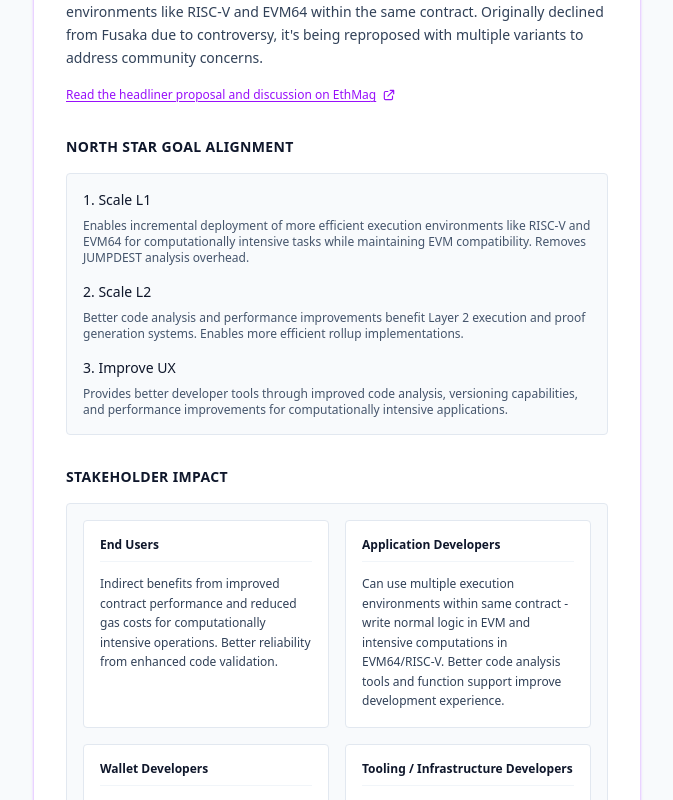
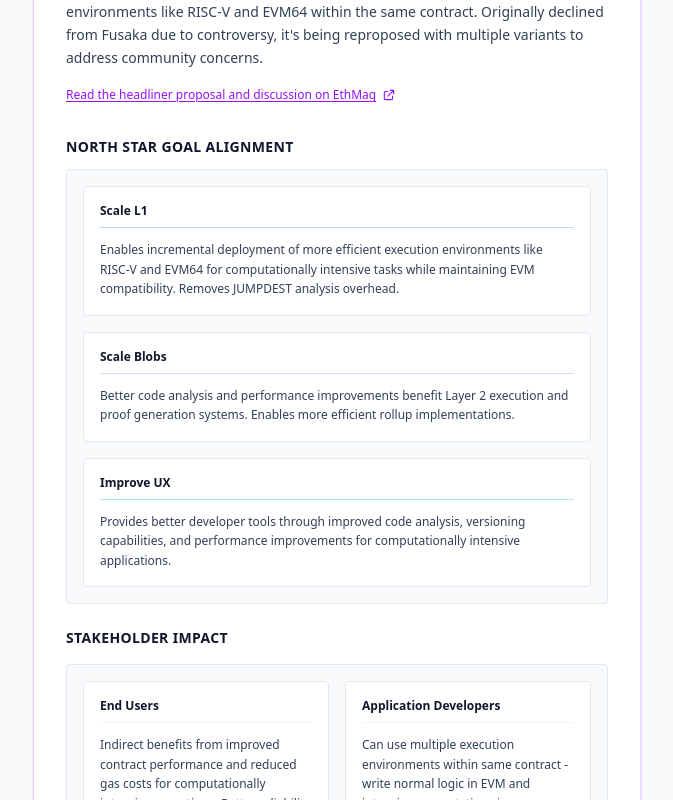
Before and after one commit to jmcpheron/forkcast, a React (Vite) app: page /upgrade/glamsterdam in a window 1280 px wide. Shown: the part 2060-2860 px from the top of the page, without its empty margins (447-1120 px from the left). Built offline with nearby package versions, Linux system fonts and the light colour scheme.

Commit message:
style north star alignment

```diff
--- a/src/components/PublicNetworkUpgradePage.tsx
+++ b/src/components/PublicNetworkUpgradePage.tsx
@@ -773,26 +773,26 @@ const PublicNetworkUpgradePage: React.FC<PublicNetworkUpgradePageProps> = ({
                             </div>
 
                             {/* North Star Goal Alignment */}
-                            <div className="mb-8">
-                              <h4 className="text-sm font-semibold text-slate-900 mb-4 uppercase tracking-wide">North Star Goal Alignment</h4>
+                            <div className="mb-6">
+                              <h4 className="text-sm font-semibold text-slate-900 mb-3 uppercase tracking-wide">North Star Goal Alignment</h4>
                               <div className="bg-slate-50 border border-slate-200 rounded p-4">
                                 <div className="space-y-4">
                                   {eip.northStarAlignment?.scaleL1 && (
-                                    <div>
-                                      <h5 className="text-sm font-medium text-slate-900 mb-2">1. Scale L1</h5>
-                                      <p className="text-xs text-slate-600">{eip.northStarAlignment.scaleL1.description}</p>
+                                    <div className="bg-white border border-slate-200 rounded p-4">
+                                      <h5 className="font-semibold text-slate-900 text-xs mb-3 border-b border-blue-200 pb-2">Scale L1</h5>
+                                      <p className="text-slate-700 text-xs leading-relaxed">{eip.northStarAlignment.scaleL1.description}</p>
                                     </div>
                                   )}
                                   {eip.northStarAlignment?.scaleL2 && (
-                                    <div>
-                                      <h5 className="text-sm font-medium text-slate-900 mb-2">2. Scale L2</h5>
-                                      <p className="text-xs text-slate-600">{eip.northStarAlignment.scaleL2.description}</p>
+                                    <div className="bg-white border border-slate-200 rounded p-4">
+                                      <h5 className="font-semibold text-slate-900 text-xs mb-3 border-b border-purple-200 pb-2">Scale Blobs</h5>
+                                      <p className="text-slate-700 text-xs leading-relaxed">{eip.northStarAlignment.scaleL2.description}</p>
                                     </div>
                                   )}
                                   {eip.northStarAlignment?.improveUX && (
-                                    <div>
-                                      <h5 className="text-sm font-medium text-slate-900 mb-2">3. Improve UX</h5>
-                                      <p className="text-xs text-slate-600">{eip.northStarAlignment.improveUX.description}</p>
+                                    <div className="bg-white border border-slate-200 rounded p-4">
+                                      <h5 className="font-semibold text-slate-900 text-xs mb-3 border-b border-emerald-200 pb-2">Improve UX</h5>
+                                      <p className="text-slate-700 text-xs leading-relaxed">{eip.northStarAlignment.improveUX.description}</p>
                                     </div>
                                   )}
                                 </div>
@@ -995,26 +995,26 @@ const PublicNetworkUpgradePage: React.FC<PublicNetworkUpgradePageProps> = ({
                             </div>
 
                             {/* North Star Goal Alignment */}
-                            <div className="mb-8">
-                              <h4 className="text-sm font-semibold text-slate-900 mb-4 uppercase tracking-wide">North Star Goal Alignment</h4>
+                            <div className="mb-6">
+                              <h4 className="text-sm font-semibold text-slate-900 mb-3 uppercase tracking-wide">North Star Goal Alignment</h4>
                               <div className="bg-slate-50 border border-slate-200 rounded p-4">
                                 <div className="space-y-4">
                                   {eip.northStarAlignment?.scaleL1 && (
-                                    <div>
-                                      <h5 className="text-sm font-medium text-slate-900 mb-2">1. Scale L1</h5>
-                                      <p className="text-xs text-slate-600">{eip.northStarAlignment.scaleL1.description}</p>
+                                    <div className="bg-white border border-slate-200 rounded p-4">
+                                      <h5 className="font-semibold text-slate-900 text-xs mb-3 border-b border-blue-200 pb-2">Scale L1</h5>
+                                      <p className="text-slate-700 text-xs leading-relaxed">{eip.northStarAlignment.scaleL1.description}</p>
                                     </div>
                                   )}
                                   {eip.northStarAlignment?.scaleL2 && (
-                                    <div>
-                                      <h5 className="text-sm font-medium text-slate-900 mb-2">2. Scale L2</h5>
-                                      <p className="text-xs text-slate-600">{eip.northStarAlignment.scaleL2.description}</p>
+                                    <div className="bg-white border border-slate-200 rounded p-4">
+                                      <h5 className="font-semibold text-slate-900 text-xs mb-3 border-b border-purple-200 pb-2">Scale Blobs</h5>
+                                      <p className="text-slate-700 text-xs leading-relaxed">{eip.northStarAlignment.scaleL2.description}</p>
                                     </div>
                                   )}
                                   {eip.northStarAlignment?.improveUX && (
-                                    <div>
-                                      <h5 className="text-sm font-medium text-slate-900 mb-2">3. Improve UX</h5>
-                                      <p className="text-xs text-slate-600">{eip.northStarAlignment.improveUX.description}</p>
+                                    <div className="bg-white border border-slate-200 rounded p-4">
+                                      <h5 className="font-semibold text-slate-900 text-xs mb-3 border-b border-emerald-200 pb-2">Improve UX</h5>
+                                      <p className="text-slate-700 text-xs leading-relaxed">{eip.northStarAlignment.improveUX.description}</p>
                                     </div>
                                   )}
                                 </div>
```
